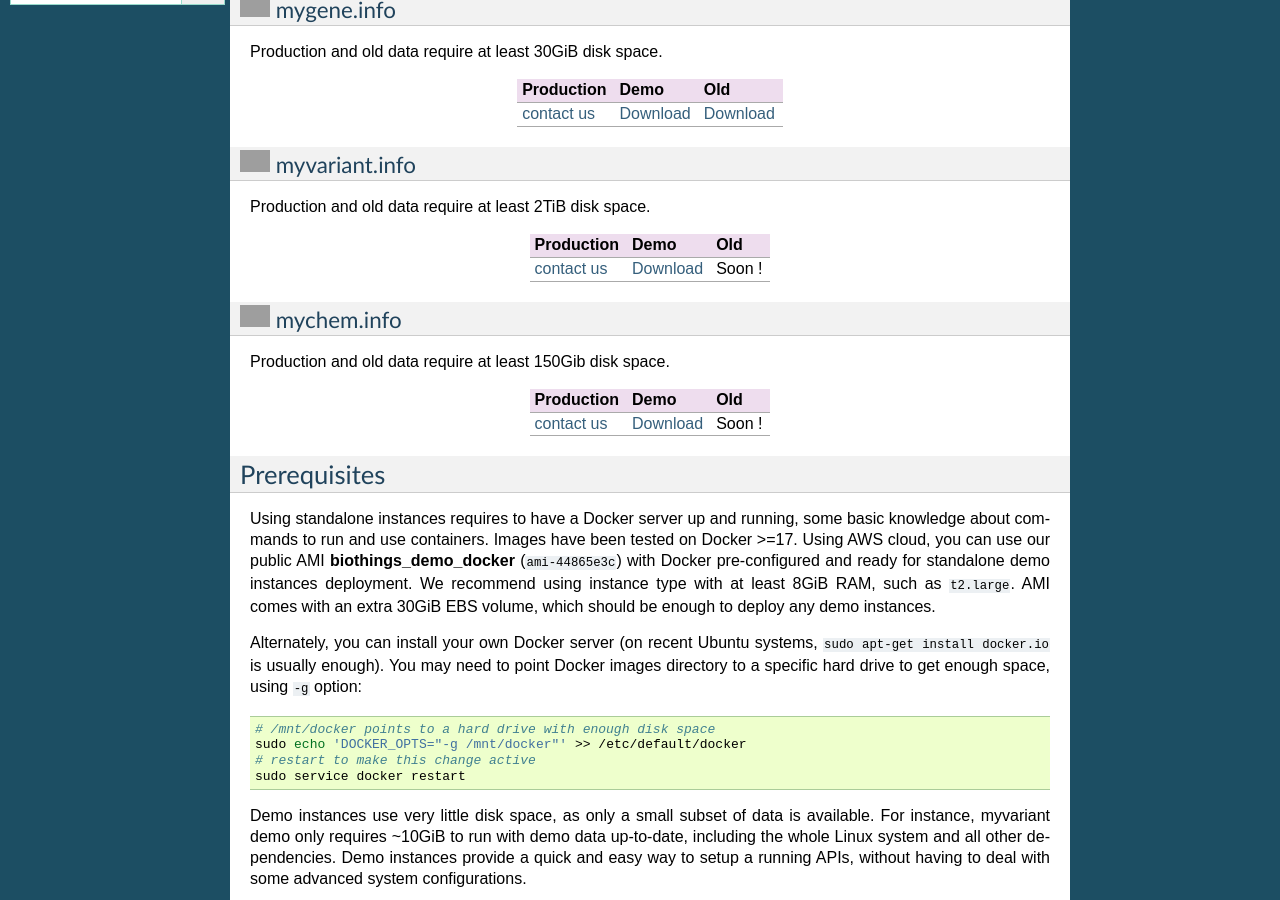
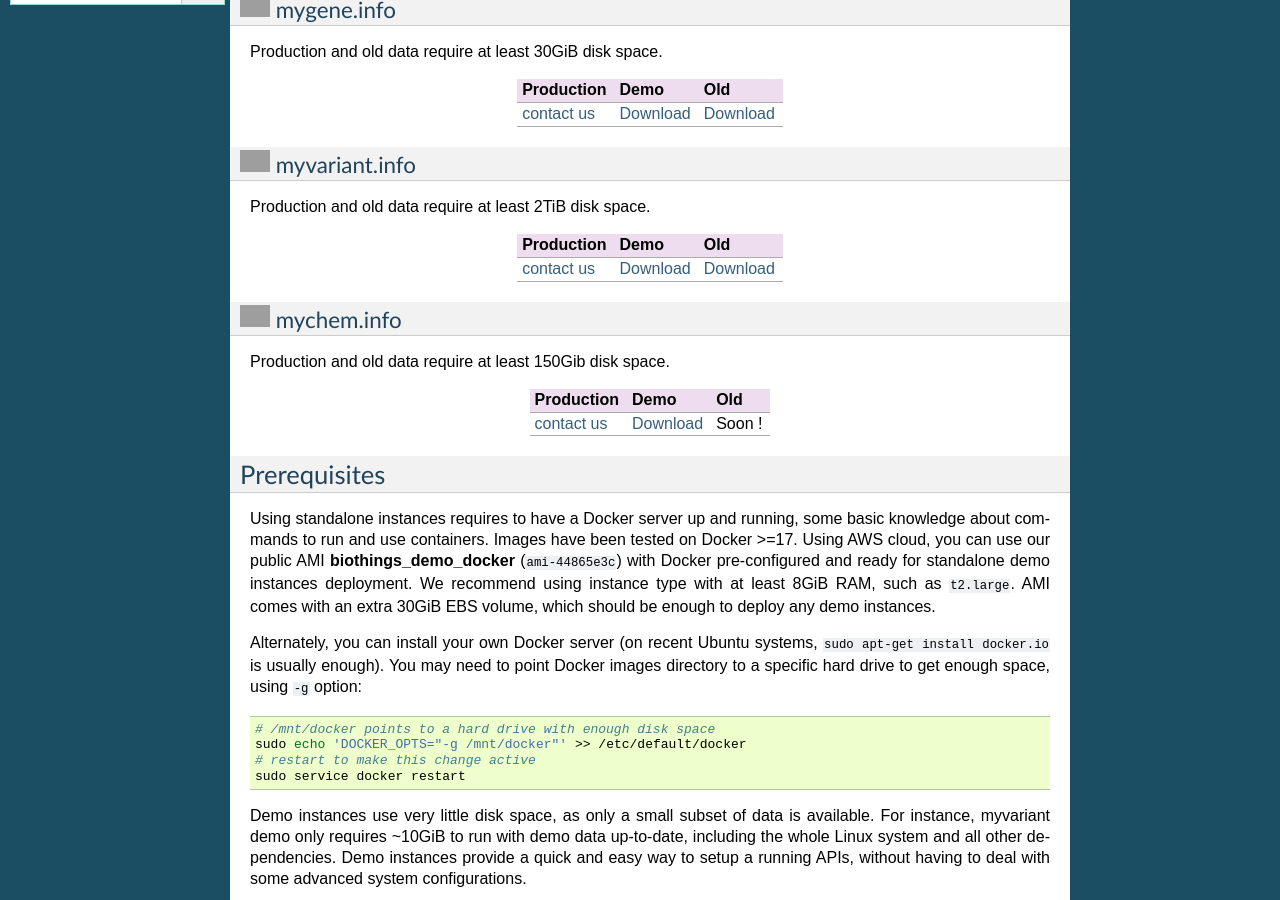
Before and after one commit to biothings/biothings.api, a Sphinx documentation site: the page built from docs/doc/standalone.rst, in a window 1280 px wide and 900 px high, scrolled down 470 px. Built offline with Sphinx 7.4.7, drawn with Linux system fonts in a browser that asks for light colours; grey boxes are pictures that could not be loaded.

Commit message:
myvariant old data standalone image

```diff
--- a/docs/doc/standalone.rst
+++ b/docs/doc/standalone.rst
@@ -50,10 +50,11 @@
 +---------------+------------+------------+
 | Production    | Demo       | Old        |
 +===============+============+============+
-| `contact us`_ | Download__ | Soon !     |
+| `contact us`_ | Download__ | Download__ |
 +---------------+------------+------------+
 
 .. __: http://biothings-containers.s3-website-us-west-2.amazonaws.com/demo_myvariant/demo_myvariant.docker
+.. __: http://biothings-containers.s3-website-us-west-2.amazonaws.com/old_myvariant/old_myvariant.docker
 
 |mychemlogo| mychem.info
 ^^^^^^^^^^^^^^^^^^^^^^^^
```
